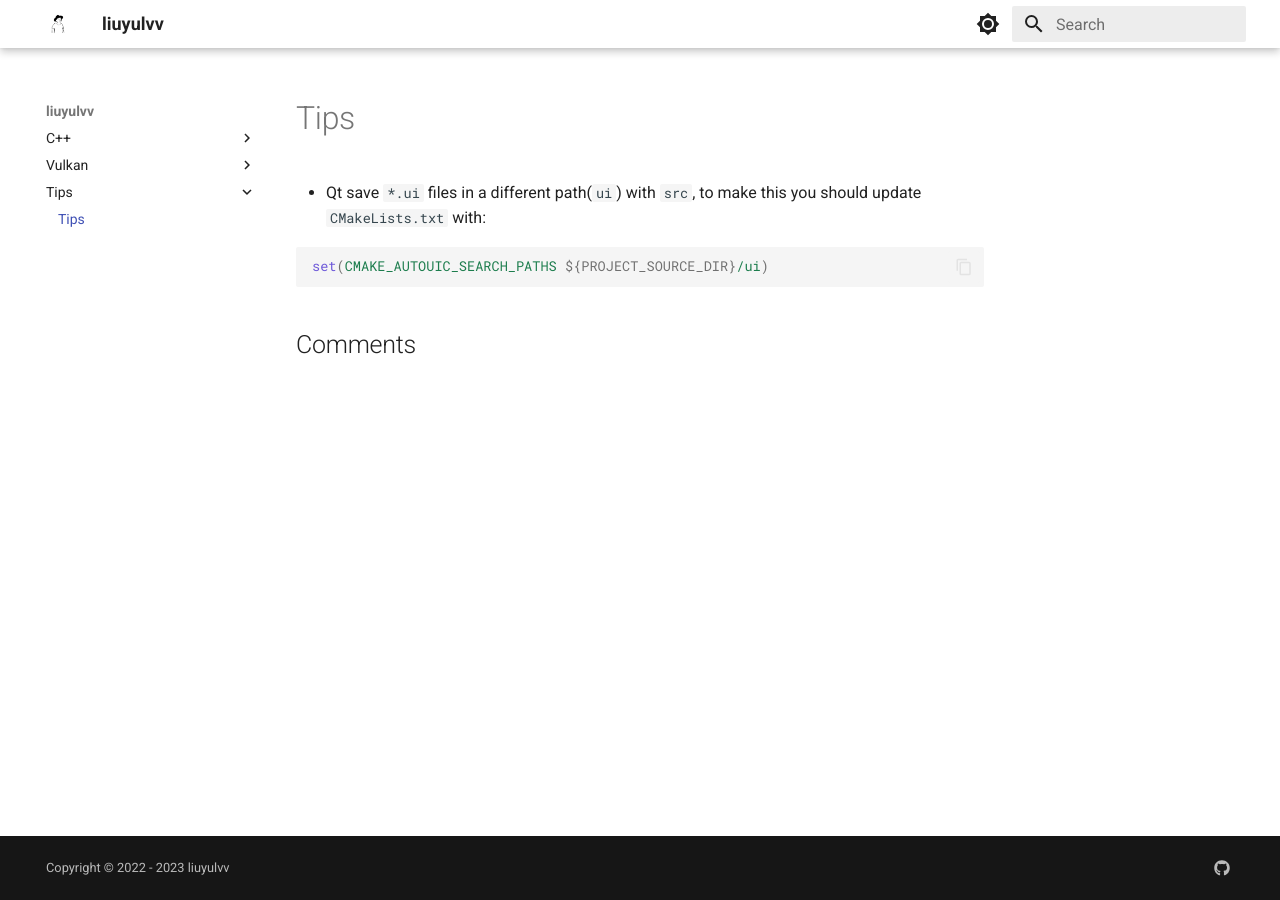
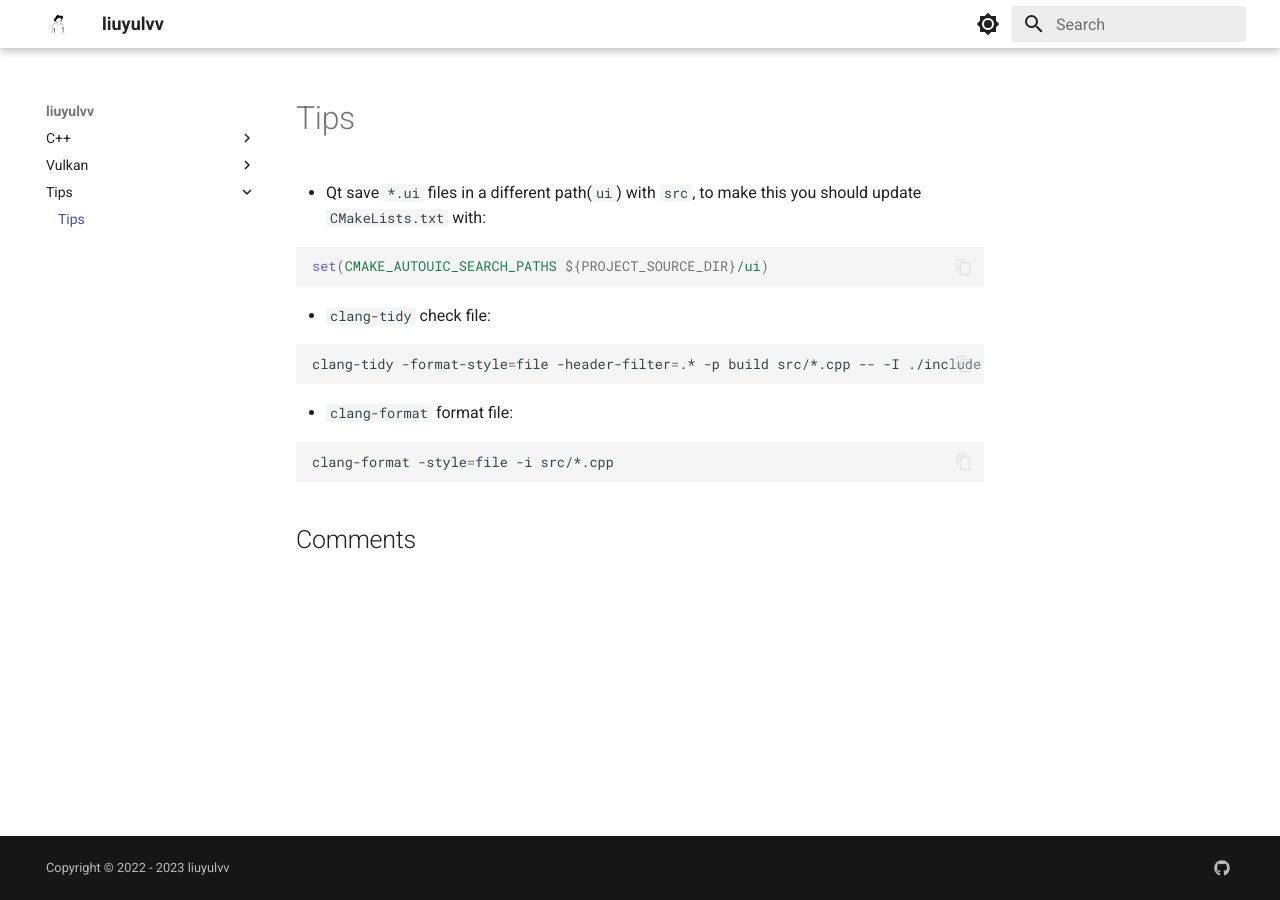
Before and after one commit to liuyulvv/note, an MkDocs documentation site: the page built from docs/tips.md, in a window 1280 px wide. Built offline with MkDocs 1.6.1 and Material for MkDocs 9.7.7, drawn with Linux system fonts in a browser that asks for light colours; comment, search, counter and statistics services are not loaded.

Commit message:
add: clang-tidy and clang-format

````diff
--- a/docs/tips.md
+++ b/docs/tips.md
@@ -6,6 +6,18 @@ comments: true
 
 - Qt save `*.ui` files in a different path(`ui`) with `src`, to make this you should update `CMakeLists.txt` with:
 
-```cmake
-set(CMAKE_AUTOUIC_SEARCH_PATHS ${PROJECT_SOURCE_DIR}/ui)
-```
+  ```cmake
+  set(CMAKE_AUTOUIC_SEARCH_PATHS ${PROJECT_SOURCE_DIR}/ui)
+  ```
+
+- `clang-tidy` check file:
+
+  ```bash
+  clang-tidy -format-style=file -header-filter=.* -p build src/*.cpp -- -I ./include
+  ```
+
+- `clang-format` format file:
+
+  ```bash
+  clang-format -style=file -i src/*.cpp
+  ```
````
